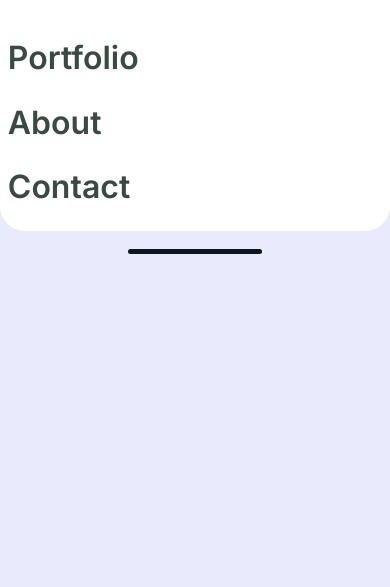
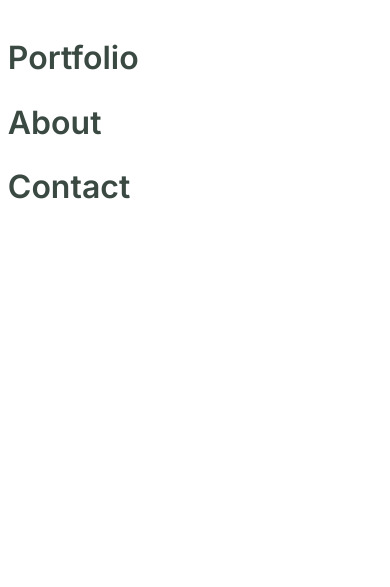
Before and after one commit to TadesseDev/Portfolio, a website with bundled scripts: page index.html in a window 390 px wide. Both pictures are taken after a click on the item 358 px from the left and 30 px from the top of the page. Shown: the part 47-634 px from the top of the page. Built offline with nearby package versions, Linux system fonts and the light colour scheme; files whose address does not match are found by name.

Commit message:
Fix mobile menu display

```diff
--- a/scripts/main.js
+++ b/scripts/main.js
@@ -3,8 +3,8 @@
 document.addEventListener('DOMContentLoaded', () => {
   // dispose mobile menu
   function disposeMobileMenu() {
-    global.listOfMenus.classList.toggle('hide');
-    global.listOfMenus.classList.toggle('show');
+    global.listOfMenus.classList.toggle('hide', true);
+    global.listOfMenus.classList.toggle('show', false);
     global.logo.text = 'Welcome';
     global.humBurger.classList.remove('hide');
     global.menu.lastChild.remove();
@@ -14,7 +14,7 @@
     global.listOfMenus.classList.toggle('hide');
     global.listOfMenus.classList.toggle('show');
     global.logo.text = '';
-    global.listOfMenus.setAttribute('style', `position: absolute; top:${global.mobileMenuBarHeight}px`);
+    global.listOfMenus.setAttribute('style', `top:${global.mobileMenuBarHeight}px`);
     global.toolBar.setAttribute('style', `min-height: ${global.windowHeight - global.mobileMenuBarHeight}px`);
     const cancel = document.createElement('li');
     cancel.classList.add('menu-icon');
--- a/styles/main.css
+++ b/styles/main.css
@@ -49,8 +49,12 @@
 
 #app-bar-menus.show {
   min-width: 100%;
-  position: relative;
+  position: absolute;
   background-color: #e1e4fcba;
+  display: flex;
+  flex-direction: column;
+  z-index: 1;
+
 }
 
 #app-bar-menus.show #tool-bar {
@@ -58,6 +62,7 @@
   margin-right: 0;
   background-color: #fff;
   flex-direction: column;
+  flex-grow: 1;
   border-bottom-left-radius: 25px;
   border-bottom-right-radius: 25px;
 }
```
